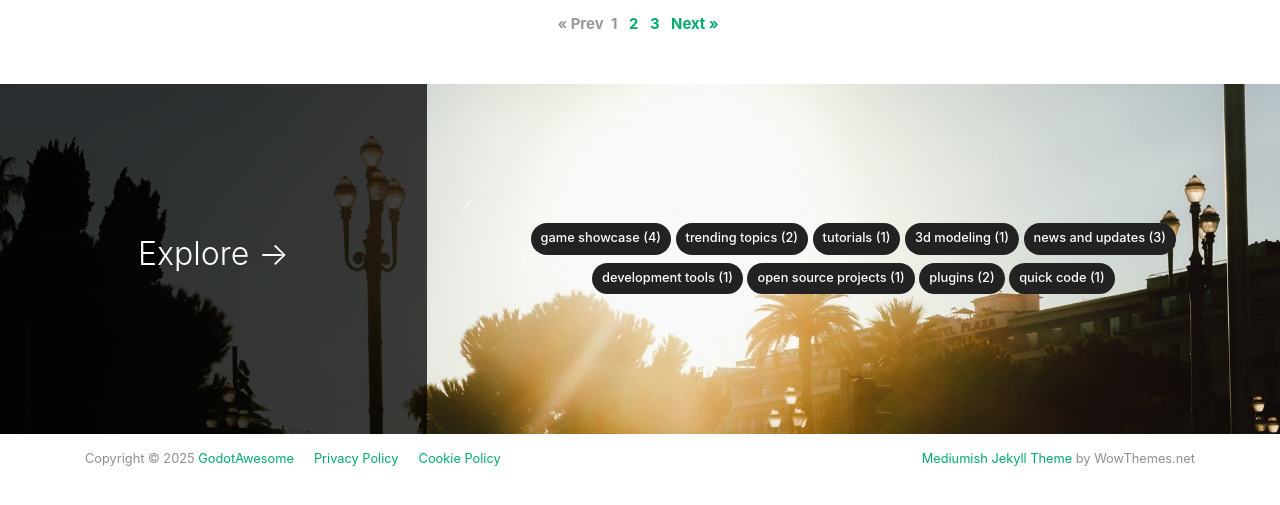
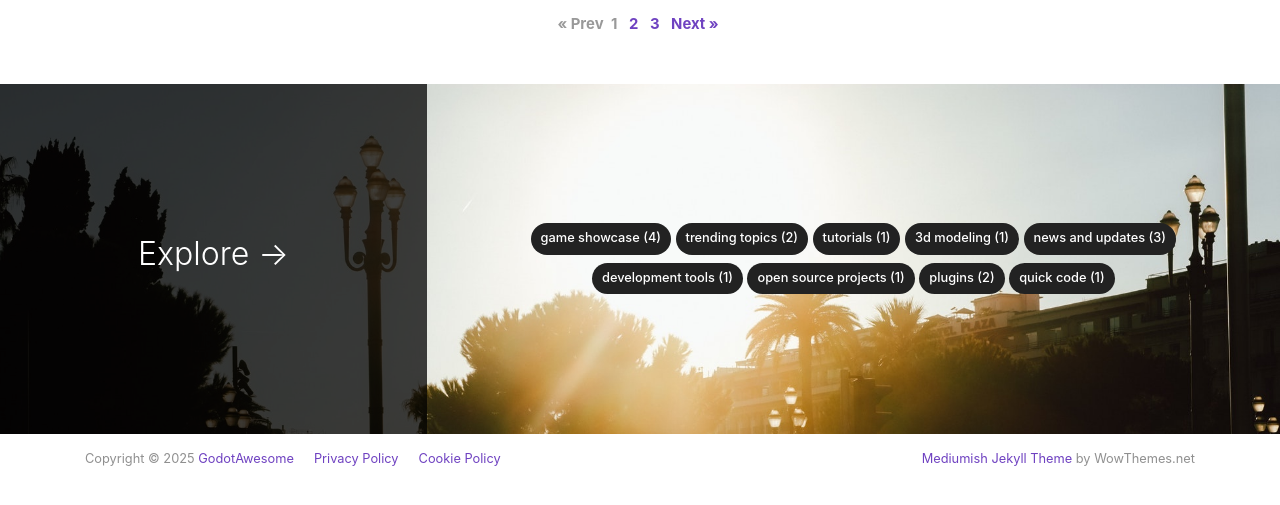
Before and after one commit to godotawesome/godotawesome.github.io, a Jekyll site: the page built from index.html, in a window 1280 px wide and 1400 px high, scrolled down 1158 px. Shown: the part 858-1363 px from the top of the window. Built offline with Jekyll 4.4.1, drawn with Linux system fonts in a browser that asks for light colours; nearby versions of some CDN libraries; the list of posts is cut into pages by our own code.

Commit message:
Update _theme-config.scss

```diff
--- a/_sass/_theme-config.scss
+++ b/_sass/_theme-config.scss
@@ -15,7 +15,7 @@
 // 5. Dark (Koyu) - Koyu tema
 
 // Aktif temayı seçmek için aşağıdaki satırı uncomment edin:
-$active-theme: 'default' !default;
+$active-theme: 'purple' !default;
 
 // DEFAULT THEME (Varsayılan Yeşil Tema)
 // ================================
```
